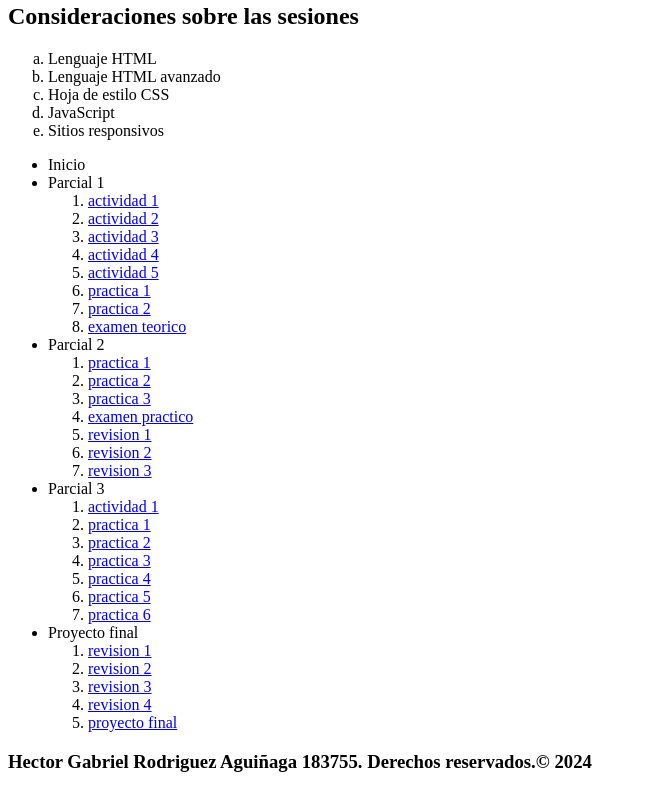
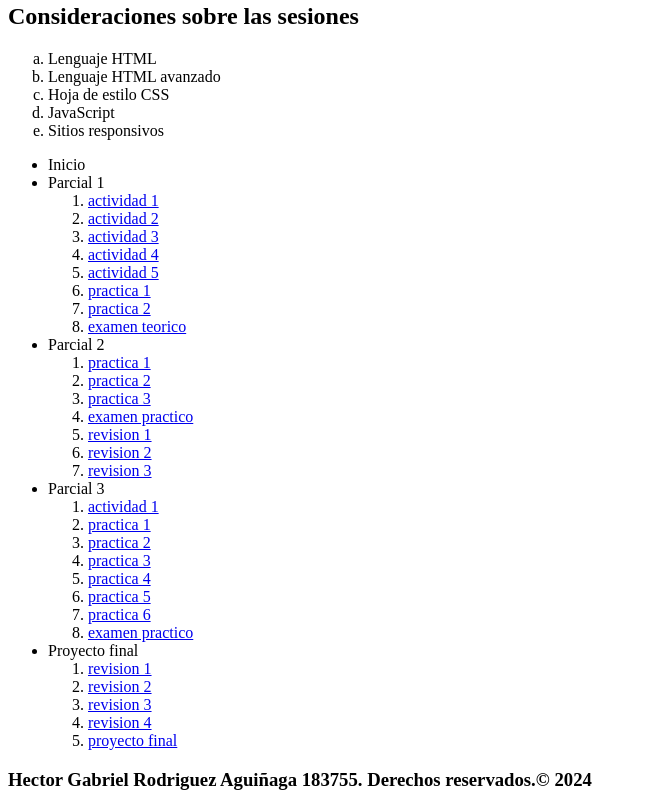
Before and after one commit to hectorgabrielrodriguez/hectorgabrielrodriguez.github.io, a plain HTML site: page index.html in a window 1280 px wide. Shown: the part 1454-2263 px from the top of the page, without its empty margins (0-646 px from the left). Drawn offline with Linux system fonts and the light colour scheme.

Commit message:
index.html

```diff
--- a/index.html
+++ b/index.html
@@ -136,6 +136,7 @@
 				<li><a href="prac4/ObtenerTotales si.html">practica 4</a></li>
 				<li><a href="storage3.html">practica 5</a></li>
 				<li><a href="carrousel/carrousel.html">practica 6</a></li>
+				<li><a href="exam3/palindromo.html">examen practico</a></li>
 
 				</ol>
 			<li>Proyecto final</li>
```
